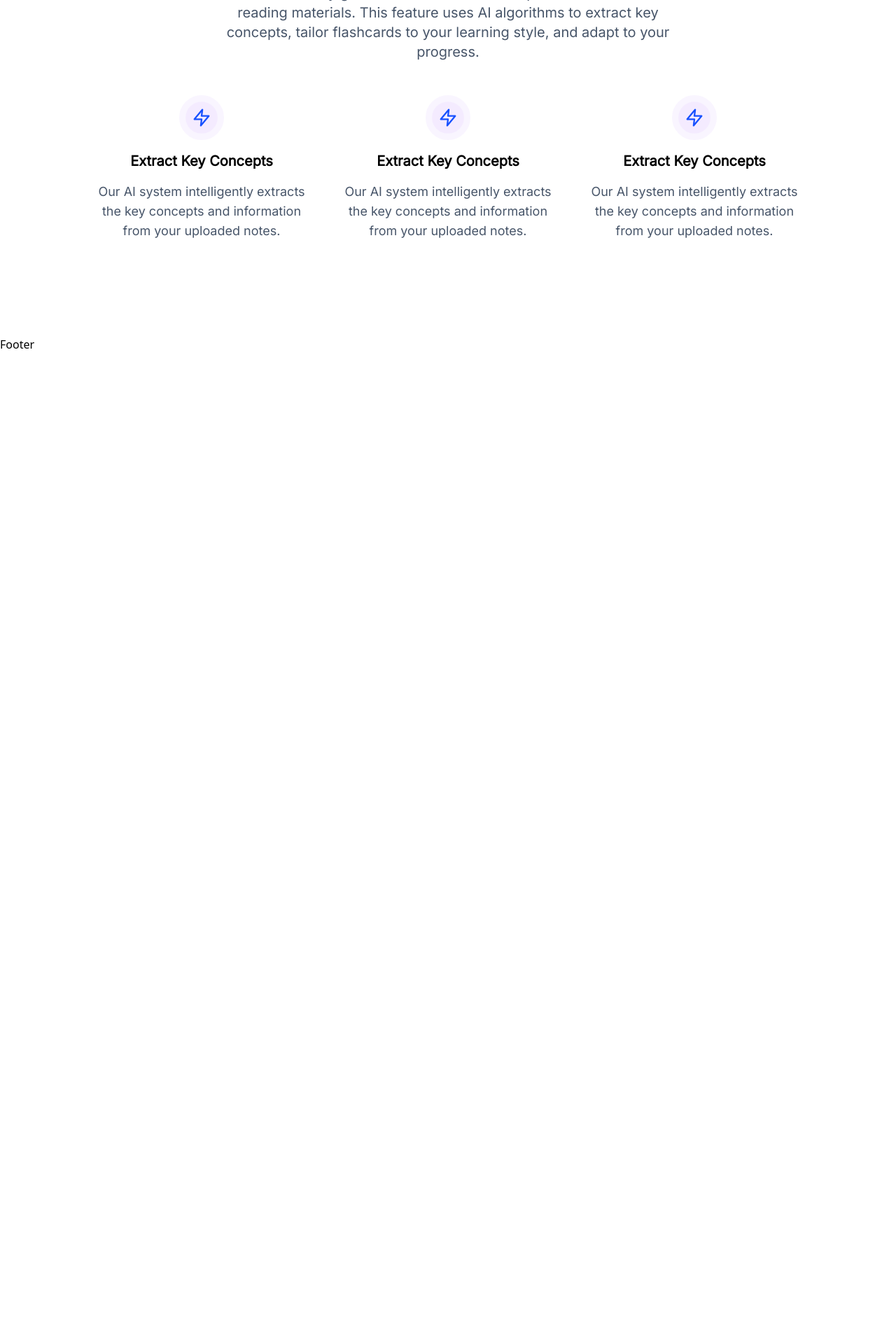
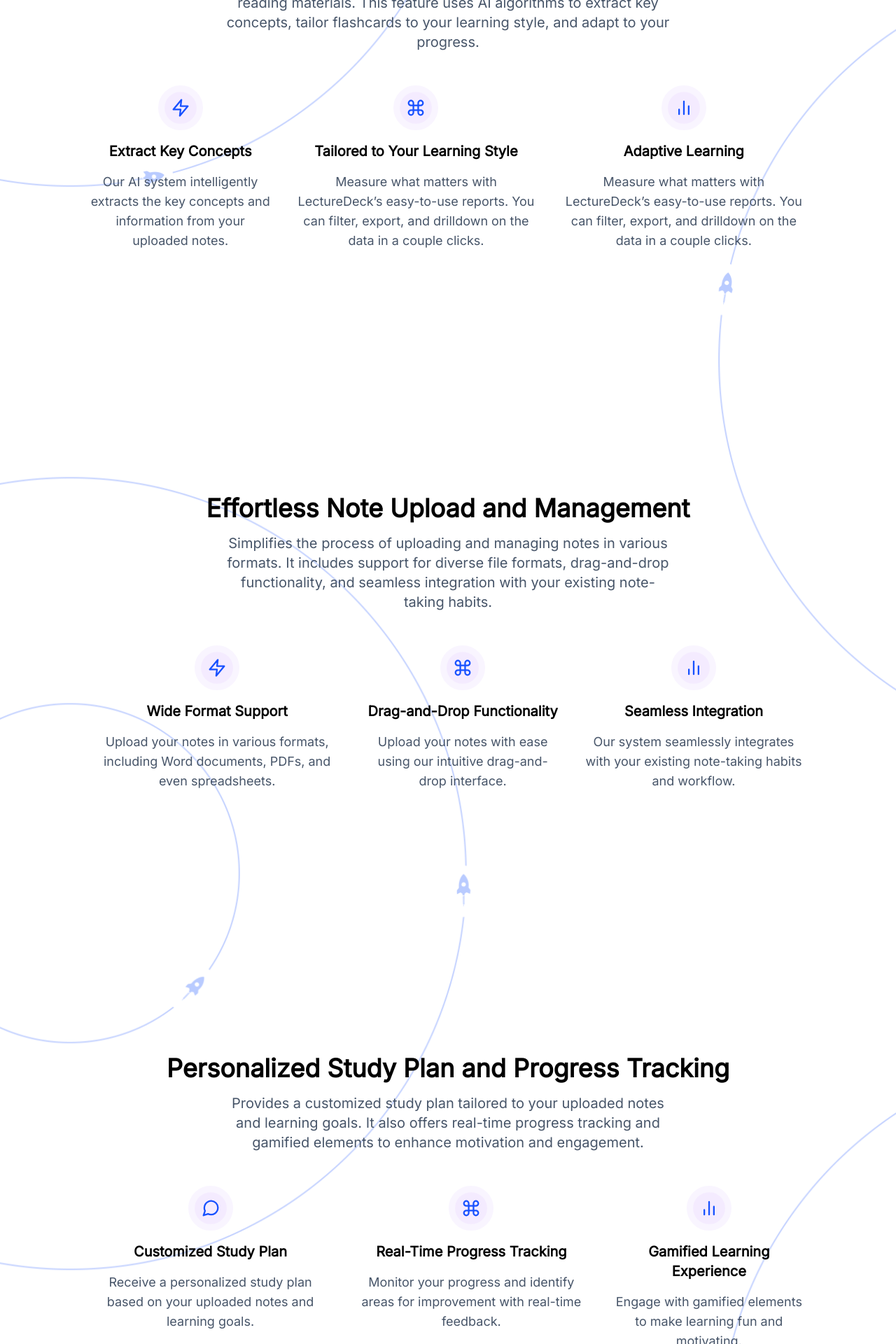
Before and after one commit to hslcreators/lecturedeck-fe, a React (Vite) app: page /features in a window 1280 px wide. Shown: the part 320-2240 px from the top of the page at 70% size. Before the commit the page ends 824 px from the top, so only its background shows below. Built offline with nearby package versions, Linux system fonts and the light colour scheme.

Commit message:
build: Finished building the features page

```diff
--- a/src/components/Feature.tsx
+++ b/src/components/Feature.tsx
@@ -1,41 +1,51 @@
-import flash from "../assets/flash.svg";
+interface FeatureProps {
+  main: string;
+  title: string;
+  description: string;
+  firstFeatureIcon: string;
+  firstFeatureTitle: string;
+  firstFeatureDescription: string;
+  secondFeatureIcon: string;
+  secondFeatureTitle: string;
+  secondFeatureDescription: string;
+  thirdFeatureIcon: string;
+  thirdFeatureTitle: string;
+  thirdFeatureDescription: string;
+}
 
-export default function Feature() {
+export default function Feature({main, title, description, firstFeatureIcon, firstFeatureTitle, firstFeatureDescription, secondFeatureIcon, secondFeatureTitle, secondFeatureDescription, thirdFeatureIcon, thirdFeatureTitle, thirdFeatureDescription}: FeatureProps) {
   return (
     <div className="text-center px-6 lg:px-32 pt-[139px] pb-16 lg:h-screen flex flex-col items-center justify-center font-inter">
-      <h4 className="font-bold text-sm text-blue mb-2">FEATURES</h4>
-      <h1 className="font-bold text-3xl lg:text-4xl">Intelligent Flashcard Generation</h1>
+      {main != "" ? (
+        <h4 className="font-bold text-sm text-blue mb-2">FEATURES</h4>
+      ) : ""
+      }
+      <h1 className="font-bold text-3xl lg:text-4xl">{title}</h1>
       <p className="text-lg lg:text-xl mt-4 mb-12 text-slate-600 lg:px-48">
-        Automatically generates flashcards from uploaded notes and reading
-        materials. This feature uses AI algorithms to extract key concepts,
-        tailor flashcards to your learning style, and adapt to your progress.
+        {description}
       </p>
       <div className="flex flex-col lg:flex-row gap-8">
         <div className="flex flex-col items-center">
-          <img src={flash} alt="flash" className="w-16"/>
-          <h2 className="font-bold text-xl my-4">Extract Key Concepts</h2>
+          <img src={firstFeatureIcon} alt="flash" className="w-16"/>
+          <h2 className="font-bold text-xl my-4">{firstFeatureTitle}</h2>
           <p className="text-slate-600 text-lg">
-            Our AI system intelligently extracts the key concepts and
-            information from your uploaded notes.
+            {firstFeatureDescription}
           </p>
         </div>
         <div className="flex flex-col items-center">
-          <img src={flash} alt="flash" className="w-16"/>
-          <h2 className="font-bold text-xl my-4">Extract Key Concepts</h2>
+          <img src={secondFeatureIcon} alt="flash" className="w-16"/>
+          <h2 className="font-bold text-xl my-4">{secondFeatureTitle}</h2>
           <p className="text-slate-600 text-lg">
-            Our AI system intelligently extracts the key concepts and
-            information from your uploaded notes.
+            {secondFeatureDescription}
           </p>
         </div>
         <div className="flex flex-col items-center">
-          <img src={flash} alt="flash" className="w-16"/>
-          <h2 className="font-bold text-xl my-4">Extract Key Concepts</h2>
+          <img src={thirdFeatureIcon} alt="flash" className="w-16"/>
+          <h2 className="font-bold text-xl my-4">{thirdFeatureTitle}</h2>
           <p className="text-slate-600 text-lg">
-            Our AI system intelligently extracts the key concepts and
-            information from your uploaded notes.
+            {thirdFeatureDescription}
           </p>
         </div>
-
       </div>
     </div>
   );
--- a/src/components/Hero.tsx
+++ b/src/components/Hero.tsx
@@ -1,6 +1,13 @@
+import bg from '../assets/bg-landing.png';
+
 export default function Hero() {
   return (
-    <div className="text-center px-6 lg:px-48 pt-[75px] h-screen flex flex-col items-center justify-center font-inter">
+    <div className="text-center px-6 lg:px-48 pt-[75px] h-screen flex flex-col items-center justify-center font-inter"
+    style={{
+      backgroundImage: `url(${bg})`,
+      backgroundSize: 'cover'
+    }}
+    >
       <h1 className="text-4xl lg:text-7xl font-black mb-8">
         <span className="text-blue">Create</span> flashcards with ease using{" "}
         <span className="text-blue">LectureDeck</span>
--- a/src/components/Navbar.tsx
+++ b/src/components/Navbar.tsx
@@ -12,7 +12,7 @@ export default function Navbar() {
   };
 
   return (
-    <div className="px-6 lg:px-24 h-[75px] flex items-center fixed w-full border-b">
+    <div className="bg-white px-6 lg:px-24 h-[75px] flex items-center fixed w-full border-b">
       <div className="hidden lg:flex items-center justify-between w-full">
         <div className="flex">
           <Link to="/">
@@ -88,22 +88,22 @@ export default function Navbar() {
           } flex items-center justify-center text-center`}
         >
           <ul className="font-inter text-2xl font-semibold">
-            <Link to="/explore">
+            <Link to="/explore" onClick={handleClick}>
               <li className="px-4 py-2 my-3">Explore</li>
             </Link>
-            <Link to="/features">
+            <Link to="/features" onClick={handleClick}>
               <li className="px-4 py-2 my-3">Features</li>
             </Link>
-            <Link to="/resources">
+            <Link to="/resources" onClick={handleClick}>
               <li className="px-4 py-2 my-3 flex items-center">
                 <span className="inline-block mr-2">Resources</span>{" "}
                 <img src={arrdown} alt="" />
               </li>
             </Link>
-            <Link to="/pricing">
+            <Link to="/pricing" onClick={handleClick}>
               <li className="px-4 py-2 my-3">Pricing</li>
             </Link>
-            <Link to="/login">
+            <Link to="/login" onClick={handleClick}>
               <li className="px-4 py-3 mt-4 mb-8 border-2 border-slate-400 text-slate-700 font-bold rounded-lg ">
                 Log in
               </li>
--- a/src/pages/Features.tsx
+++ b/src/pages/Features.tsx
@@ -1,9 +1,87 @@
 import Feature from "../components/Feature";
+import flash from '../assets/flash.svg';
+import message from '../assets/message.svg';
+import command from '../assets/command.svg'
+import bar from '../assets/bar.svg'
+import bg from '../assets/bg-resources.png'
 
 export default function Features() {
   return (
-    <div>
-      <Feature />
+    <div
+    style={{
+      backgroundImage: `url(${bg})`,
+      backgroundSize: 'cover',
+    }}>
+      <Feature
+       main="show"
+       title="Intelligent Flashcard Generation"
+       description="Automatically generates flashcards from uploaded notes and reading materials. This feature uses AI algorithms to extract key concepts, tailor flashcards to your learning style, and adapt to your progress."
+       firstFeatureIcon={flash}
+       firstFeatureTitle="Extract Key Concepts"
+       firstFeatureDescription="Our AI system intelligently extracts the key concepts and information from your uploaded notes."
+       secondFeatureIcon={command}
+       secondFeatureTitle="Tailored to Your Learning Style"
+       secondFeatureDescription="Measure what matters with LectureDeck’s easy-to-use reports. You can filter, export, and drilldown on the data in a couple clicks."
+       thirdFeatureIcon={bar}
+       thirdFeatureTitle="Adaptive Learning"
+       thirdFeatureDescription="Measure what matters with LectureDeck’s easy-to-use reports. You can filter, export, and drilldown on the data in a couple clicks."
+      />
+      <Feature
+       main=""
+       title="Effortless Note Upload and Management"
+       description="Simplifies the process of uploading and managing notes in various formats. It includes support for diverse file formats, drag-and-drop functionality, and seamless integration with your existing note-taking habits."
+       firstFeatureIcon={flash}
+       firstFeatureTitle="Wide Format Support"
+       firstFeatureDescription="Upload your notes in various formats, including Word documents, PDFs, and even spreadsheets."
+       secondFeatureIcon={command}
+       secondFeatureTitle="Drag-and-Drop Functionality"
+       secondFeatureDescription="Upload your notes with ease using our intuitive drag-and-drop interface."
+       thirdFeatureIcon={bar}
+       thirdFeatureTitle="Seamless Integration"
+       thirdFeatureDescription="Our system seamlessly integrates with your existing note-taking habits and workflow."
+      />
+      <Feature
+       main=""
+       title="Personalized Study Plan and Progress Tracking"
+       description="Provides a customized study plan tailored to your uploaded notes and learning goals. It also offers real-time progress tracking and gamified elements to enhance motivation and engagement."
+       firstFeatureIcon={message}
+       firstFeatureTitle="Customized Study Plan"
+       firstFeatureDescription="Receive a personalized study plan based on your uploaded notes and learning goals."
+       secondFeatureIcon={command}
+       secondFeatureTitle="Real-Time Progress Tracking"
+       secondFeatureDescription="Monitor your progress and identify areas for improvement with real-time feedback."
+       thirdFeatureIcon={bar}
+       thirdFeatureTitle="Gamified Learning Experience"
+       thirdFeatureDescription="Engage with gamified elements to make learning fun and motivating."
+      />
+      <Feature
+       main=""
+       title="Interactive Flashcards for Enhanced Learning"
+       description="Provides multimedia-rich flashcards with interactive exercises. It utilizes the proven spaced repetition algorithm to optimize learning and retention, making the learning process more engaging and effective."
+       firstFeatureIcon={command}
+       firstFeatureTitle="Multimedia Enhancements"
+       firstFeatureDescription=" Experience flashcards enriched with images, audio, and video for a more engaging learning experience."
+       secondFeatureIcon={bar}
+       secondFeatureTitle="Spaced Repetition Algorithm"
+       secondFeatureDescription="Utilize the proven spaced repetition algorithm to optimize learning and retention."
+       thirdFeatureIcon={message}
+       thirdFeatureTitle="Interactive Exercises"
+       thirdFeatureDescription="Engage with interactive exercises to reinforce understanding and apply concepts."
+      />
+      <Feature
+       main=""
+       title="Comprehensive Support and Community Engagement"
+       description="Provides comprehensive support resources, an active learning community, and dedicated support team assistance. It ensures that users have access to the help they need when they need it, fostering a sense of community and support among learners."
+       firstFeatureIcon={command}
+       firstFeatureTitle="Self-Service Help Center"
+       firstFeatureDescription="Access a comprehensive help center with FAQs, tutorials, and troubleshooting guides."
+       secondFeatureIcon={bar}
+       secondFeatureTitle="Active Learning Community"
+       secondFeatureDescription="Join our vibrant community forum to connect with fellow learners and share knowledge."
+       thirdFeatureIcon={message}
+       thirdFeatureTitle="Dedicated Support Team Assistance"
+       thirdFeatureDescription="Reach out to our dedicated support team for personalized assistance and feedback."
+      />
     </div>
   );
 }
```
Also changed, not shown: src/assets/bg-landing.png (added), src/assets/bg-resources.png (added).
